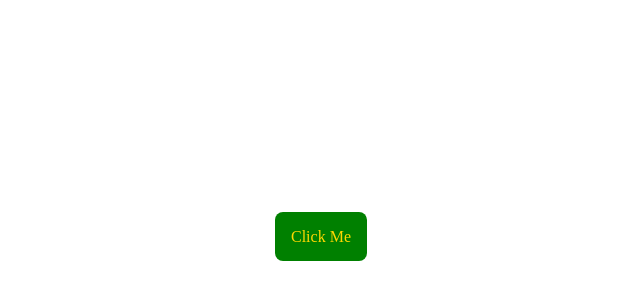
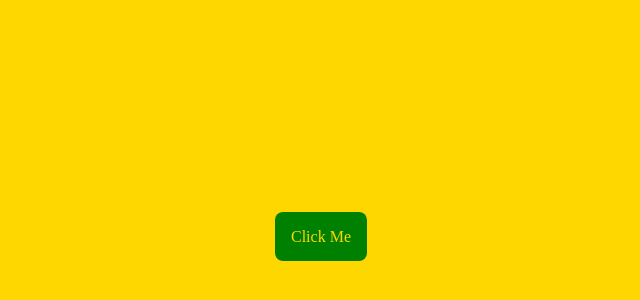
Before and after one commit to Mohasin-Haque/CreatingButton, a plain HTML site: page index.html in a window 1280 px wide. Shown: the part 412-712 px from the top of the page, without its empty margins (397-1037 px from the left). Drawn offline with Linux system fonts and the light colour scheme.

Commit message:
changed BG color

```diff
--- a/style.css
+++ b/style.css
@@ -1,4 +1,5 @@
 body{
+  background-color: gold;
   display: block;
   margin-left: 50%;
   margin-top: 50%;
```
